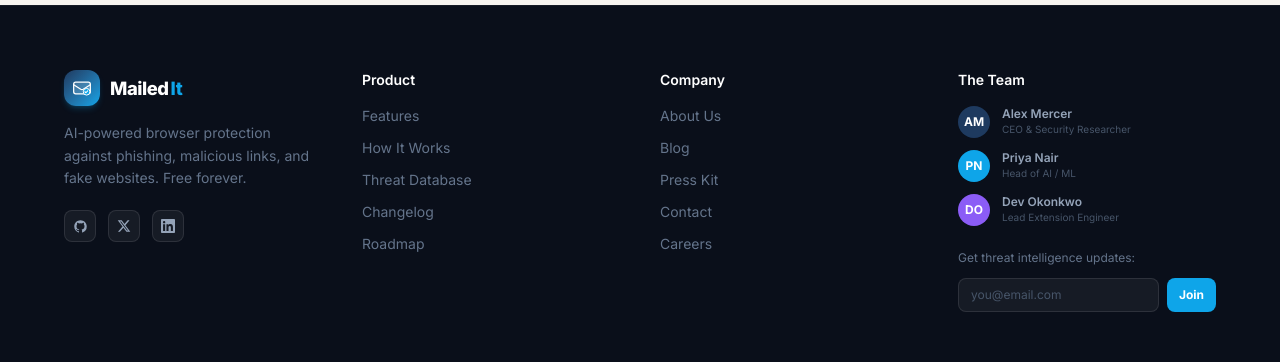
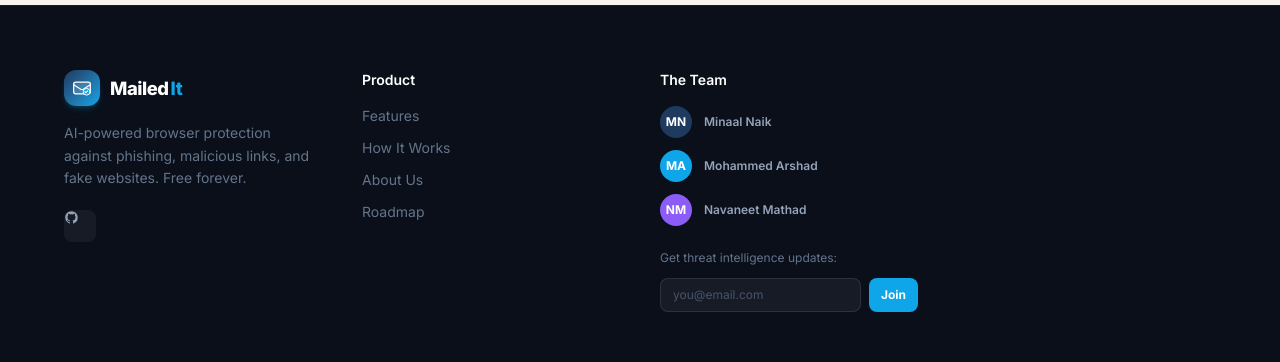
Before and after one commit to hackerearthai/cyber, a Next.js app: page / in a window 1280 px wide. Shown: the part 4769-5131 px from the top of the page. Built offline with nearby package versions, Linux system fonts and the light colour scheme.

Commit message:
Update Footer.tsx

```diff
--- a/src/components/Footer.tsx
+++ b/src/components/Footer.tsx
@@ -27,32 +27,14 @@ export default function Footer() {
             <div className="flex gap-3">
               {/* GitHub */}
               <a
-                href="#"
-                className="w-8 h-8 rounded-lg bg-white/5 border border-white/10 flex items-center justify-center hover:bg-white/10 transition-colors"
+                href="https://github.com/hackerearthai/cyber.git"
+                target="_blank"
+                rel="noopener noreferrer"
+                className="w-8 h-8 rounded-lg bg-white/5"
                 aria-label="GitHub"
               >
                 <svg width="15" height="15" viewBox="0 0 24 24" fill="#94a3b8">
                   <path d="M12 2C6.477 2 2 6.484 2 12.017c0 4.425 2.865 8.18 6.839 9.504.5.092.682-.217.682-.483 0-.237-.008-.868-.013-1.703-2.782.605-3.369-1.343-3.369-1.343-.454-1.158-1.11-1.466-1.11-1.466-.908-.62.069-.608.069-.608 1.003.07 1.531 1.032 1.531 1.032.892 1.53 2.341 1.088 2.91.832.092-.647.35-1.088.636-1.338-2.22-.253-4.555-1.113-4.555-4.951 0-1.093.39-1.988 1.029-2.688-.103-.253-.446-1.272.098-2.65 0 0 .84-.27 2.75 1.026A9.564 9.564 0 0 1 12 6.844a9.59 9.59 0 0 1 2.504.337c1.909-1.296 2.747-1.027 2.747-1.027.546 1.379.202 2.398.1 2.651.64.7 1.028 1.595 1.028 2.688 0 3.848-2.339 4.695-4.566 4.943.359.309.678.92.678 1.855 0 1.338-.012 2.419-.012 2.747 0 .268.18.58.688.482A10.02 10.02 0 0 0 22 12.017C22 6.484 17.522 2 12 2z" />
-                </svg>
-              </a>
-              {/* Twitter */}
-              <a
-                href="#"
-                className="w-8 h-8 rounded-lg bg-white/5 border border-white/10 flex items-center justify-center hover:bg-white/10 transition-colors"
-                aria-label="Twitter"
-              >
-                <svg width="14" height="14" viewBox="0 0 24 24" fill="#94a3b8">
-                  <path d="M18.244 2.25h3.308l-7.227 8.26 8.502 11.24H16.17l-5.214-6.817L4.99 21.75H1.68l7.73-8.835L1.254 2.25H8.08l4.713 6.231zm-1.161 17.52h1.833L7.084 4.126H5.117z" />
-                </svg>
-              </a>
-              {/* LinkedIn */}
-              <a
-                href="#"
-                className="w-8 h-8 rounded-lg bg-white/5 border border-white/10 flex items-center justify-center hover:bg-white/10 transition-colors"
-                aria-label="LinkedIn"
-              >
-                <svg width="14" height="14" viewBox="0 0 24 24" fill="#94a3b8">
-                  <path d="M20.447 20.452h-3.554v-5.569c0-1.328-.027-3.037-1.852-3.037-1.853 0-2.136 1.445-2.136 2.939v5.667H9.351V9h3.414v1.561h.046c.477-.9 1.637-1.85 3.37-1.85 3.601 0 4.267 2.37 4.267 5.455v6.286zM5.337 7.433a2.062 2.062 0 0 1-2.063-2.065 2.064 2.064 0 1 1 2.063 2.065zm1.782 13.019H3.555V9h3.564v11.452zM22.225 0H1.771C.792 0 0 .774 0 1.729v20.542C0 23.227.792 24 1.771 24h20.451C23.2 24 24 23.227 24 22.271V1.729C24 .774 23.2 0 22.222 0h.003z" />
                 </svg>
               </a>
             </div>
@@ -62,21 +44,7 @@ export default function Footer() {
           <div>
             <h4 className="text-white font-semibold text-sm mb-4">Product</h4>
             <ul className="space-y-3 text-sm">
-              {["Features", "How It Works", "Threat Database", "Changelog", "Roadmap"].map((item) => (
-                <li key={item}>
-                  <a href="#" className="text-[#64748b] hover:text-[#94a3b8] transition-colors">
-                    {item}
-                  </a>
-                </li>
-              ))}
-            </ul>
-          </div>
-
-          {/* Company */}
-          <div>
-            <h4 className="text-white font-semibold text-sm mb-4">Company</h4>
-            <ul className="space-y-3 text-sm">
-              {["About Us", "Blog", "Press Kit", "Contact", "Careers"].map((item) => (
+              {["Features", "How It Works", "About Us", "Roadmap"].map((item) => (
                 <li key={item}>
                   <a href="#" className="text-[#64748b] hover:text-[#94a3b8] transition-colors">
                     {item}
@@ -91,9 +59,9 @@ export default function Footer() {
             <h4 className="text-white font-semibold text-sm mb-4">The Team</h4>
             <div className="space-y-3">
               {[
-                { name: "Alex Mercer", role: "CEO & Security Researcher", initials: "AM", color: "bg-[#1e3a5f]" },
-                { name: "Priya Nair", role: "Head of AI / ML", initials: "PN", color: "bg-[#0ea5e9]" },
-                { name: "Dev Okonkwo", role: "Lead Extension Engineer", initials: "DO", color: "bg-[#8b5cf6]" },
+                { name: "Minaal Naik", initials: "MN", color: "bg-[#1e3a5f]" },
+                { name: "Mohammed Arshad", initials: "MA", color: "bg-[#0ea5e9]" },
+                { name: "Navaneet Mathad", initials: "NM", color: "bg-[#8b5cf6]" },
               ].map((member) => (
                 <div key={member.name} className="flex items-center gap-3">
                   <div className={`w-8 h-8 rounded-full ${member.color} flex items-center justify-center text-white text-xs font-bold flex-shrink-0`}>
```
